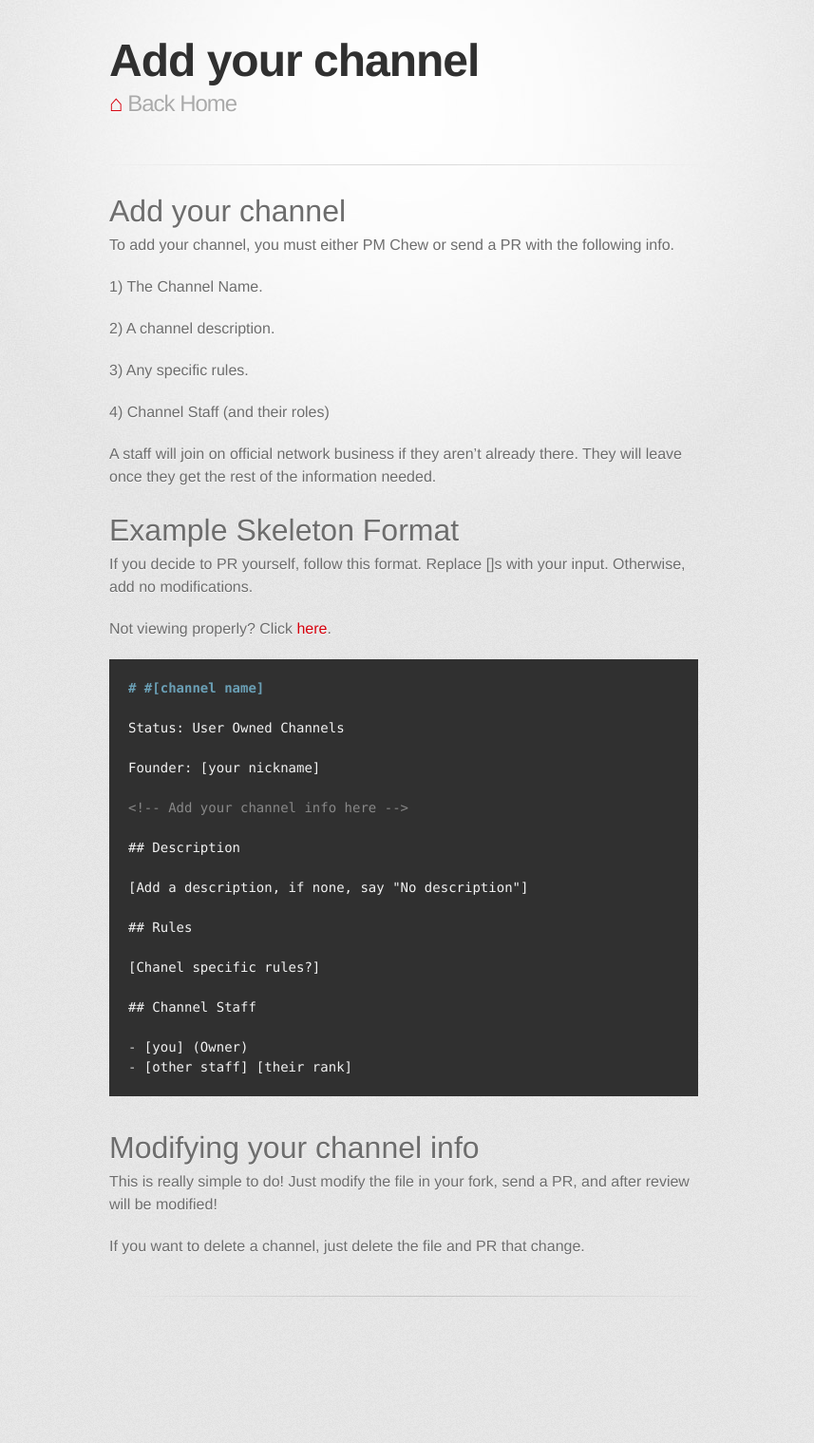
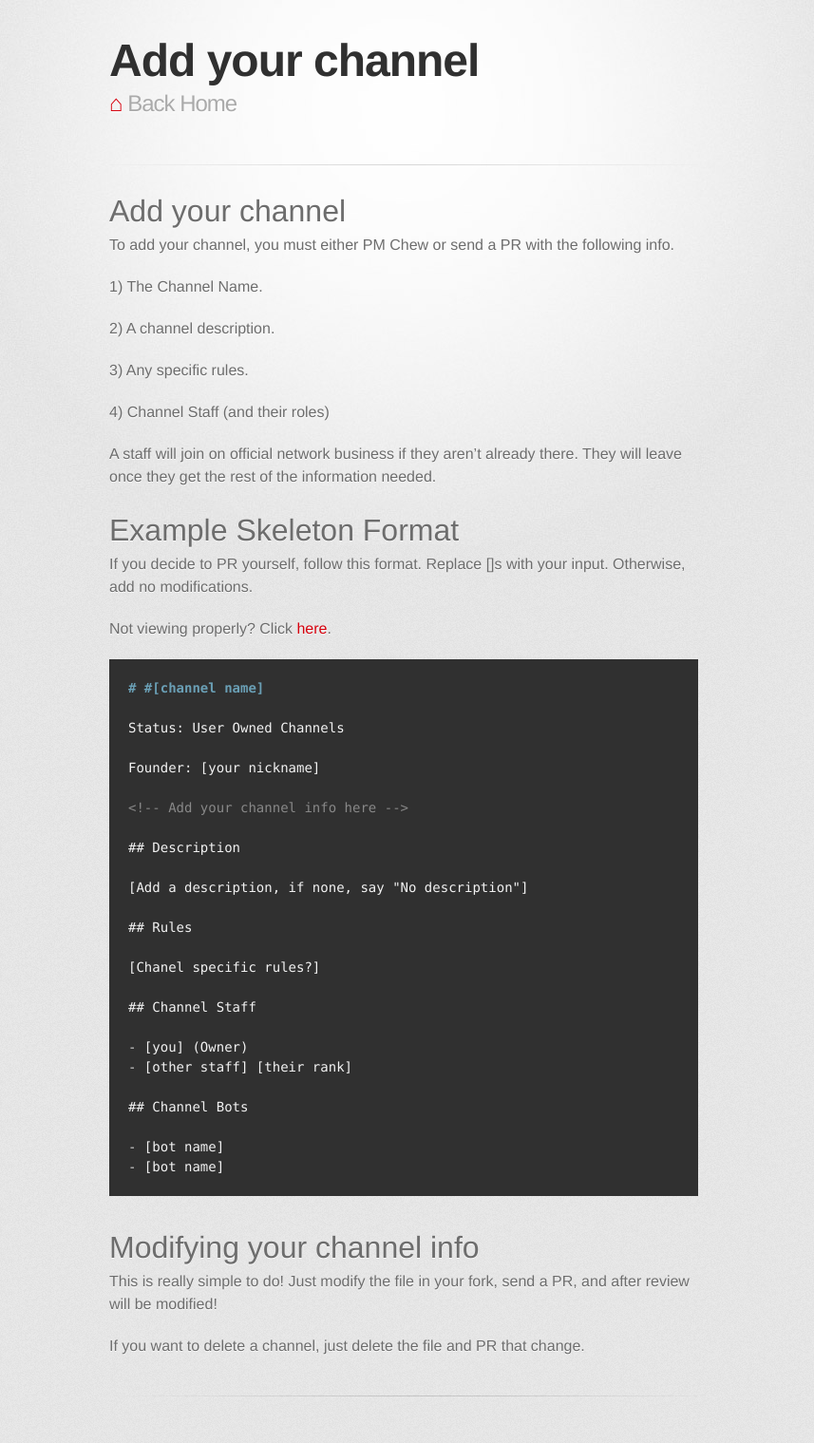
Before and after one commit to ChewChat/chew.chat, a Jekyll site: the page built from info/addchannel.md, in a window 1280 px wide. Shown: the whole page at 95% size, without its empty margins (215-1072 px from the left). Built offline with Jekyll 4.4.1, drawn with Linux system fonts in a browser that asks for light colours; some web fonts are replaced; our own code applies the rules of GitHub Pages for plain Markdown files; before the commit the page ends 1414 px from its top, so only the background shows below that.

Commit message:
Added a section for the specific channel's bots

````diff
--- a/info/addchannel.md
+++ b/info/addchannel.md
@@ -39,6 +39,11 @@ Founder: [your nickname]
 
 - [you] (Owner)
 - [other staff] [their rank]
+
+## Channel Bots
+
+- [bot name]
+- [bot name]
 ```
 
 # Modifying your channel info
````
